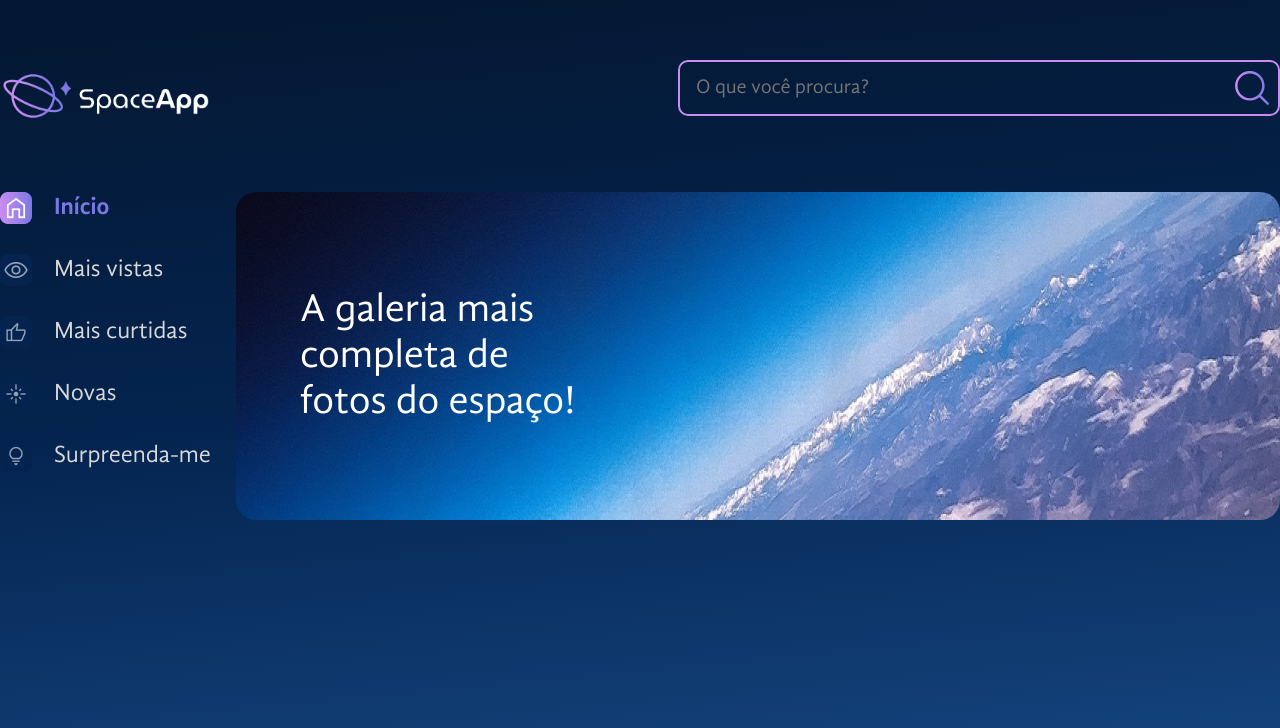
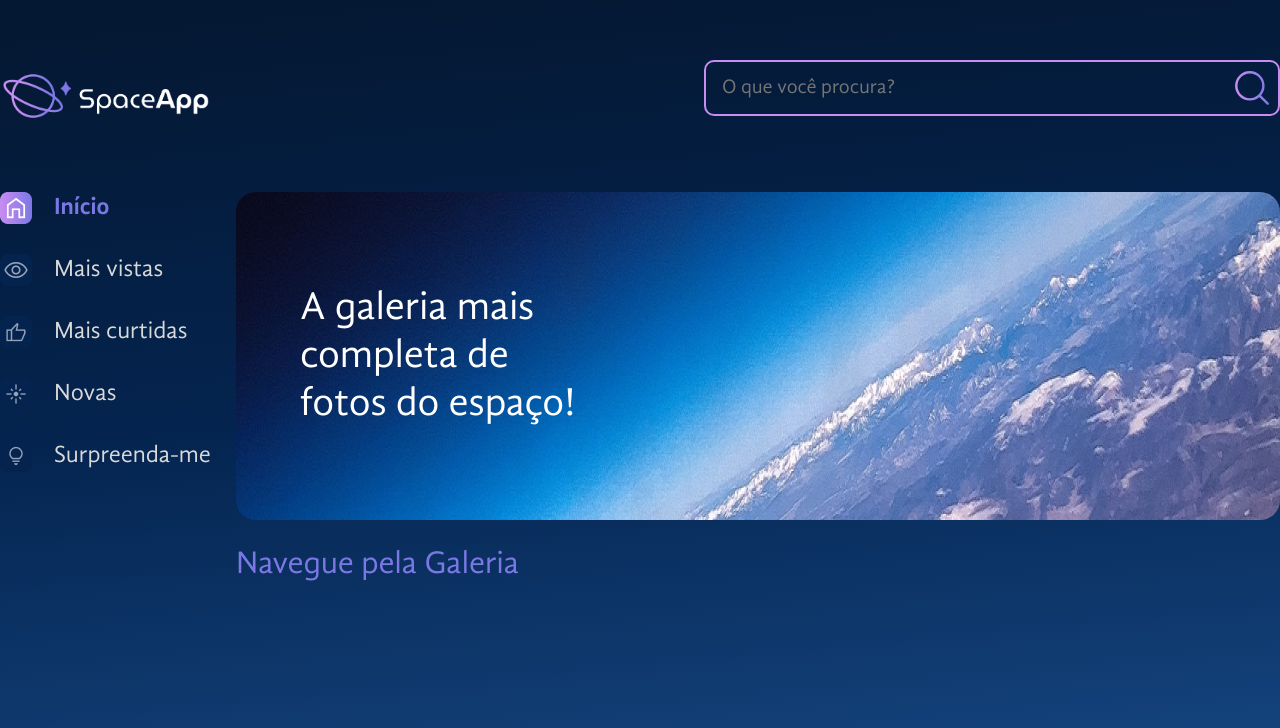
Before and after one commit to GuiBarbosa13/spaceApp, a React (Vite) app: page / in a window 1280 px wide. Shown: the top 728 px of the page. Built offline with nearby package versions, Linux system fonts and the light colour scheme.

Commit message:
iniciando section da galeria

```diff
--- a/src/App.jsx
+++ b/src/App.jsx
@@ -2,6 +2,8 @@ import styled from "styled-components"
 import EstilosGlobais from "./Componentes/estilos globais";
 import Cabecalho from "./Componentes/Cabecalho";
 import BarraLateral from "./Componentes/BarraLateral";
+import Banner from "./Componentes/Banner";
+import Galeria from "./Componentes/Galeria";
 
 
 const FundoGradiente = styled.div`
@@ -12,15 +14,46 @@ min-height: 100vh;
 img{
   max-width: 212px;
 }
+`;
 
-`;
+const AppContainer = styled.div`
+  width: 1440px;
+  margin: 0 auto;
+  max-width: 100%;
+`
+
+const MainContainer = styled.main`
+  display: flex;
+  gap: 24px;
+`
+
+const ConteudoGaleria = styled.section`
+  display: flex;
+  flex-direction: column;
+  flex-grow: 1;
+`
 
 function App() {
   return (
     <FundoGradiente>
       <EstilosGlobais/>
-      <Cabecalho/>
-      <BarraLateral/>
+      <AppContainer>
+
+        <Cabecalho/>
+
+        <MainContainer>
+          <BarraLateral/>
+
+          <ConteudoGaleria>
+
+          <Banner/>
+          <Galeria/>
+
+          </ConteudoGaleria>
+
+        </MainContainer>
+
+      </AppContainer>
       </FundoGradiente>
   )
 }
--- a/src/Componentes/Banner/index.jsx
+++ b/src/Componentes/Banner/index.jsx
@@ -3,21 +3,24 @@ import styled from "styled-components";
 
 const DivEstilizada = styled.div`
     background-image: url("/imagens/banner.png");
+    background-repeat: no-repeat;
     background-size: cover;
     height: 328px;
     border-radius: 20px;
     display: flex;
+    flex-grow: 1;
+    margin: 0;
     align-items: center;
-    padding-left: 64px;
-    width: 100%;
+    max-width: 100%;
 
     h3{
         font-weight: 400;
         font-size: 40px;
+        line-height: 48px;
         color: #FFF;
         font-family: 'GandhiSansRegular';
-        margin: 0;
-        box-sizing: border-box;
+        max-width: 300px;
+        padding: 0 64px;
     }
 `
 
--- a/src/Componentes/BarraLateral/index.jsx
+++ b/src/Componentes/BarraLateral/index.jsx
@@ -22,7 +22,6 @@ const SectionEstilizada = styled.section`
 
 const BarraLateral = () => {
     return (
-        <SectionEstilizada>
             <AsideEstilizado>
                 <nav>
                     <ListaEstilizada>
@@ -75,8 +74,6 @@ const BarraLateral = () => {
                     </ListaEstilizada>
                 </nav>
             </AsideEstilizado>
-            <Banner/>
-        </SectionEstilizada>
 
     )
 }
--- a/src/Componentes/CampoTexto/index.jsx
+++ b/src/Componentes/CampoTexto/index.jsx
@@ -5,7 +5,7 @@ border-radius: 10px;
 border: solid 2px #C98CF1;
 background: transparent;
 height: 56px;
-min-width: 602px;
+width: 45%;
 padding: 12px 16px;
 
 box-sizing: border-box;
--- /dev/null
+++ b/src/Componentes/Galeria/index.jsx
@@ -0,0 +1,11 @@
+import Titulo from "../Titulo";
+
+const Galeria = () => {
+    return (
+        <Titulo alinhamento = "center">
+            Navegue pela Galeria
+        </Titulo>
+    )
+};
+
+export default Galeria;
--- /dev/null
+++ b/src/Componentes/Titulo/index.jsx
@@ -0,0 +1,18 @@
+import styled from "styled-components";
+
+const TituloEstilizado = styled.h2`
+    color: #7B78E5;
+    font-size: 32px;
+    font-weight: 400;
+
+    text-align: ${props => {props.alinhamento}};
+
+`
+
+const Titulo = ({children, alinhamento})=>{
+    return(
+        <TituloEstilizado $alinhamento={alinhamento}>{children}</TituloEstilizado>
+    )
+}
+
+export default Titulo;
```
